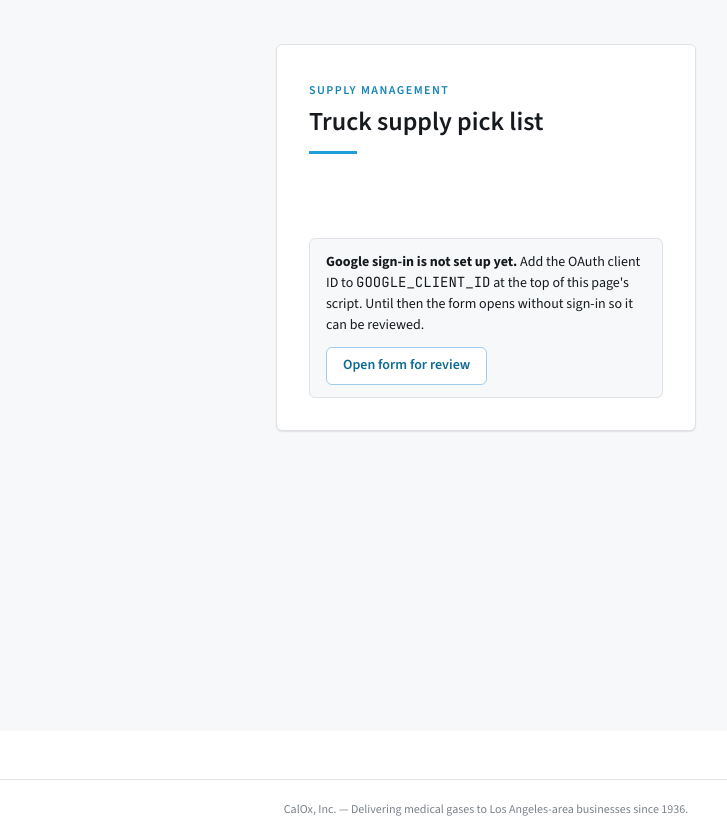
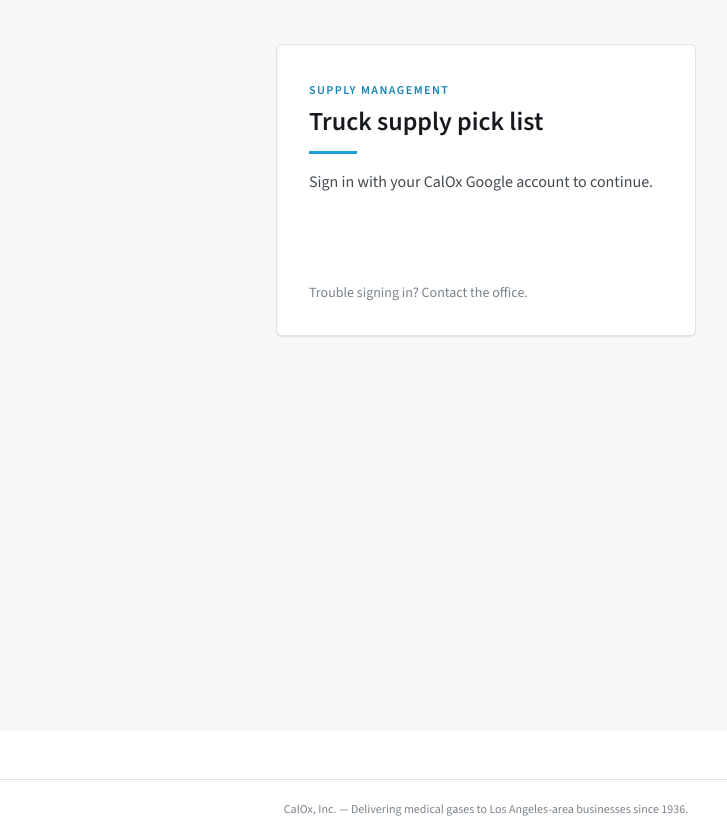
Before and after one commit to calox1/truck_supply_form, a plain HTML site: page index.html in a window 1280 px wide. Shown: the part 69-907 px from the top of the page, without its empty margins (154-881 px from the left). Drawn offline with nearby package versions, Linux system fonts and the light colour scheme.

Commit message:
Update GOOGLE_CLIENT_ID in index.html

```diff
--- a/index.html
+++ b/index.html
@@ -345,7 +345,7 @@
         https://calox1.github.io   Paste the client ID below.
      2. Google accounts allowed to sign in, by email domain.
      ======================================================================== */
-  var GOOGLE_CLIENT_ID = '';                    // e.g. '1234567890-abc123.apps.googleusercontent.com'
+  var GOOGLE_CLIENT_ID = '1091531247526-v9kbf0u36lqc4lmsbe2p08l94krcjnft.apps.googleusercontent.com';                    // e.g. '1234567890-abc123.apps.googleusercontent.com'
   var ALLOWED_DOMAINS  = ['caloxinc.com'];
   var SESSION_HOURS    = 12;                    // stay signed in for one shift
 
```
